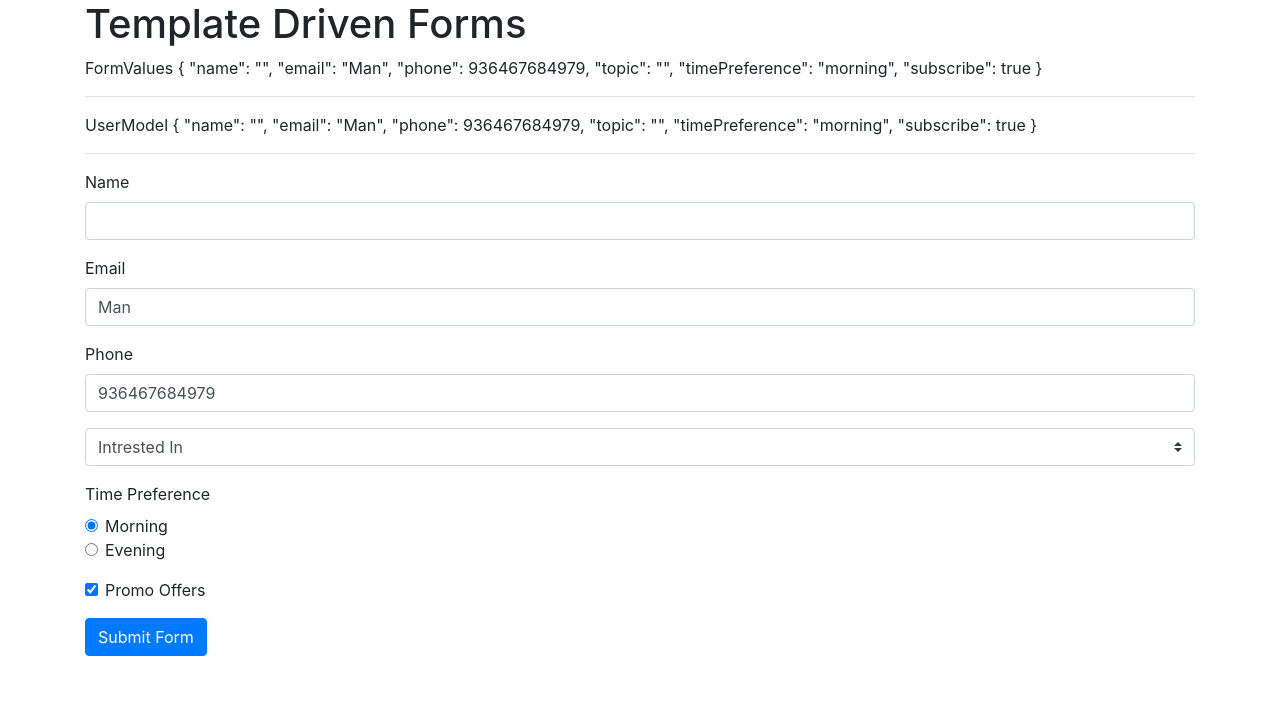
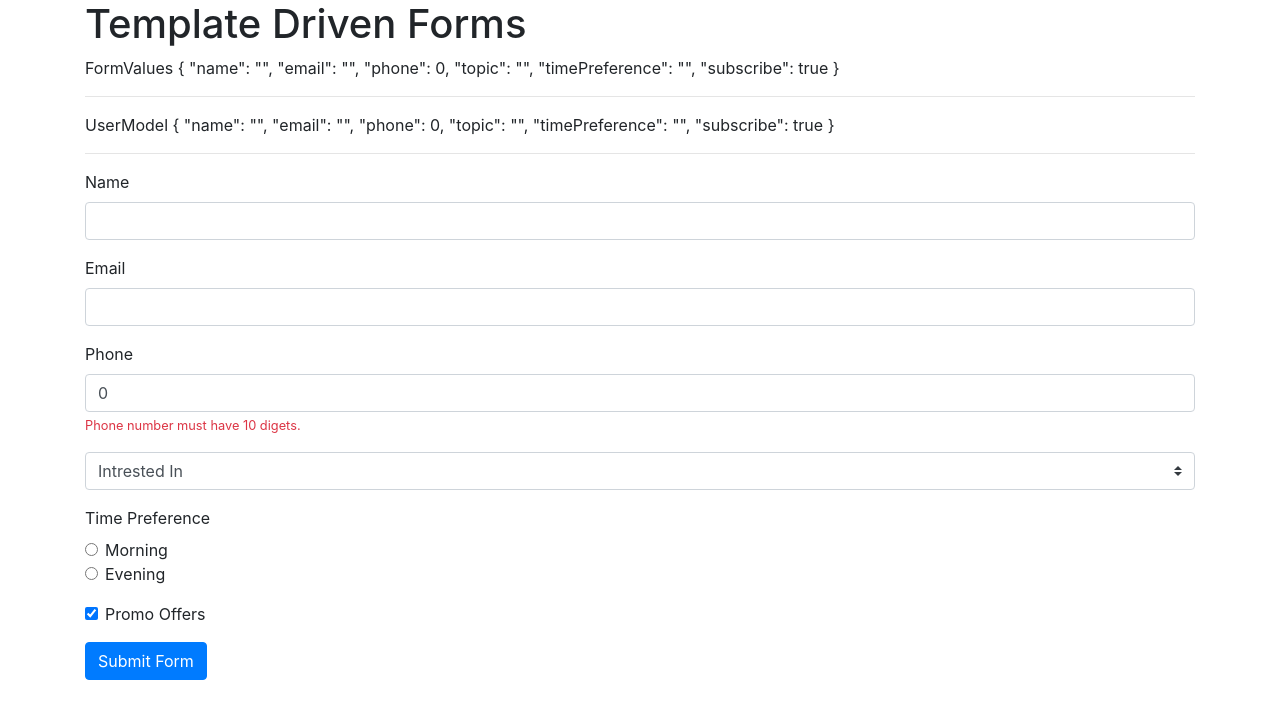
Before and after one commit to premrajah/angular-8-forms, an Angular app: page / in a window 1280 px wide. Shown: the top 718 px of the page. Built offline with nearby package versions, Linux system fonts and the light colour scheme.

Commit message:
Individual error messages

```diff
--- a/src/app/tdf/tdf.component.html
+++ b/src/app/tdf/tdf.component.html
@@ -23,8 +23,11 @@
     <div class="form-group">
       <label>Phone</label>
       <input type="tel" class="form-control" required pattern="^\d{10}$" [class.is-invalid]="phone.invalid && phone.touched" #phone="ngModel" name="phone" [(ngModel)]="userModel.phone">
-      <!-- validating for 10 digitas -->
-      <small class="text-danger" [class.d-none]="phone.valid || phone.untouched">Phone number is required and must be 10 digits</small>
+      <!-- <small class="text-danger" [class.d-none]="phone.valid || phone.untouched">Phone number is required and must be 10 digits</small> -->
+      <div *ngIf="phone.errors && (phone.invalid || phone.touched)">
+        <small class="text-danger" *ngIf="phone.errors.required">Phone number is required.</small>
+        <small class="text-danger" *ngIf="phone.errors.pattern">Phone number must have 10 digets.</small>
+      </div>
     </div>
 
     <div class="form-group">
--- a/src/app/tdf/tdf.component.ts
+++ b/src/app/tdf/tdf.component.ts
@@ -10,7 +10,7 @@
 
   topics = ['Angular', 'React', 'Vue'];
 
-  userModel = new User('', 'Man', 936467684979, '', 'morning', true);
+  userModel = new User('', '', 0, '', '', true);
 
   constructor() { }
 
```
